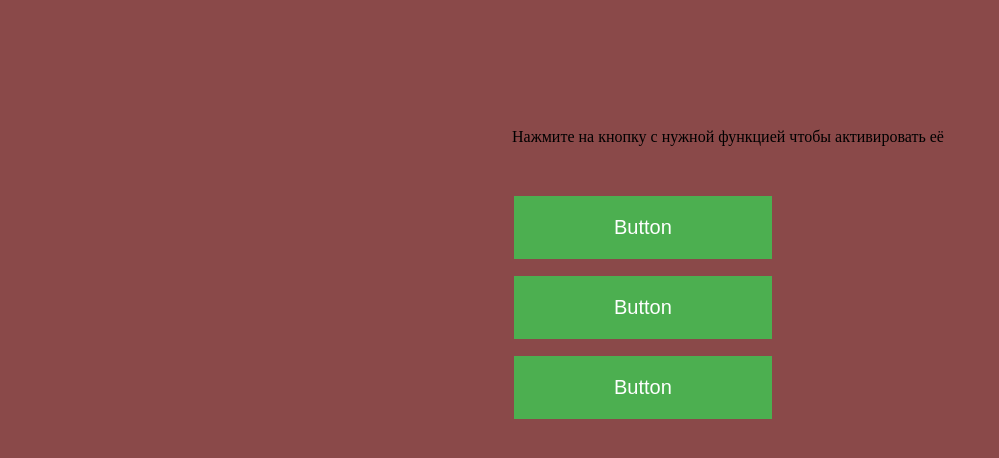
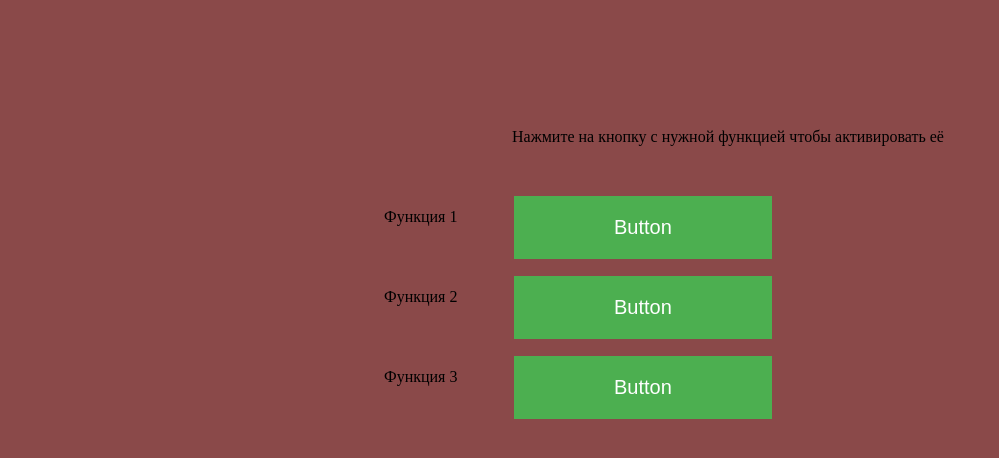
Before and after one commit to altkovev/altkovev.github.io, a plain HTML site: page index.html in a window 1280 px wide. Shown: the part 128-586 px from the top of the page, without its empty margins (0-999 px from the left). Drawn offline with Linux system fonts and the light colour scheme.

Commit message:
Update index.html

```diff
--- a/index.html
+++ b/index.html
@@ -27,6 +27,21 @@ right: 40%;
 top: 30%;
 left: 40%;
 right 40%;
+}
+.absolutetext3 {
+top: 40%;
+left: 30%;
+right: 60%;
+}
+.absolutetext4 {
+top: 50%;
+left: 30%;
+right: 60%;
+}
+.absolutetext5 {
+top: 60%;
+left: 30%;
+right: 60%;
 }
 </style>
 
@@ -68,9 +83,15 @@ right 40%;
 <div class="absolutetext2">
      <p>Нажмите на кнопку с нужной функцией чтобы активировать её</p>
     </div>
+<div class="absolutetext3">
      <p>Функция 1</p>
+    </div>
+<div class="absolutetext4">
      <p>Функция 2</p>
+    </div>
+<div class="absolutetext5">
      <p>Функция 3</p>
+    </div>
   <style>
       body {
       Background-color: #8a4949;
```
